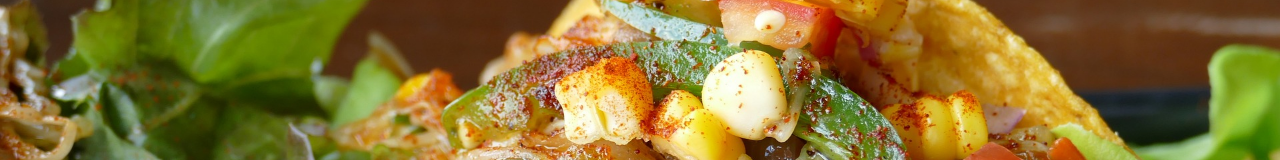
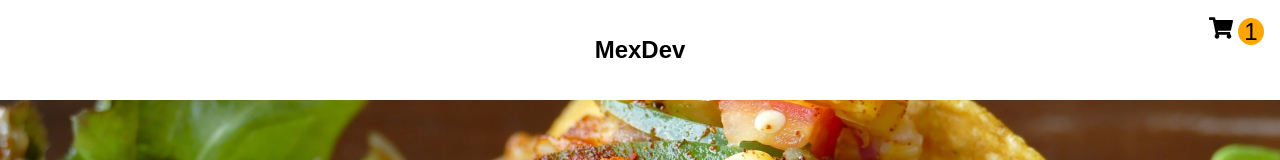
Before and after one commit to fstawicki/MexicanDelivery, a React (Create React App) app: page / in a window 1280 px wide. Shown: the top 160 px of the page. Built offline with nearby package versions, Linux system fonts and the light colour scheme; the HTML template or start-up script is replaced by a standard one.

Commit message:
working on navbar css

```diff
--- a/src/App.tsx
+++ b/src/App.tsx
@@ -10,7 +10,7 @@ const App: FC = () => {
 
   return (
     <div className="App">
-      {/* <Navbar /> */}
+      <Navbar />
       <Routes>
         <Route path="/" element={<Products />} />
         <Route path="/product/:productId" element={<ProductDetails />} />
--- a/src/components/Navbar.tsx
+++ b/src/components/Navbar.tsx
@@ -1,5 +1,5 @@
 import {FC} from 'react';
-import { FaUser, FaShoppingCart } from "react-icons/fa";
+import { FaShoppingCart } from "react-icons/fa";
 import { Link } from 'react-router-dom';
 
 import '../styles/Navbar.scss'
@@ -12,25 +12,17 @@ const Navbar: FC<Props> = () =>{
 
     return(
         <nav className="navbar">
-            <div className="navbar_left">
-                <ul className="menu">
-
-                </ul>
-            </div>
             <div className="navbar_logo">
                 <Link to={"/"}>
                     <h1>MexDev</h1>
                 </Link>
             </div>
             <div className="navbar_right">
-                    {/* <li className='iconsItem'><FaUser /></li> */}
-                    <Link to={"/"}>
-                        <p>
-                            <FaShoppingCart className='icon' />
-                            <span className='cart_quantity'>1</span>
-                        </p>
+                <p>
+                    <Link to={"/cart"}>
+                        <FaShoppingCart className='icon' /><span className='cart_quantity'>1</span>
                     </Link>
-
+                </p>
             </div>
         </nav>
     );
--- a/src/styles/Cart.scss
+++ b/src/styles/Cart.scss
@@ -69,10 +69,6 @@
 
 .backToMenuBtn{
 
-    svg{
-        margin: auto 0;
-    }
-
     span{
         margin-left: 0.5rem;
     }
--- a/src/styles/Navbar.scss
+++ b/src/styles/Navbar.scss
@@ -19,25 +19,9 @@
         color: black;
     }
 
-}
+.navbar_logo{
 
-.navbar_left{
-
-    .menu{
-        display: flex;
-        justify-content: center;
-        align-items: center;
-        list-style: none;
-
-        .menuitem{
-            padding-right: 1rem;
-        }
-
-    }
-}
-
-
-.navbar_logo{
+    margin: 0 auto;
 
     h1{
         transition: 0.4s ease;
@@ -52,12 +36,12 @@
 
 .navbar_right{
 
-    display: flex;
-    justify-content: center;
-    align-self: center;
-    flex-direction: row;
+    position: fixed;
+    top: 0;
+    right: 0;
+    margin: 1rem 1rem 0 0;
 
-    p{
+        p{
         font-size: 1.5rem;
         transition: 0.3s ease;
         text-decoration: none;
@@ -75,5 +59,9 @@
             color: rgb(0, 51, 0);
         }
     }
+}
+
+
+
 
 }
```
